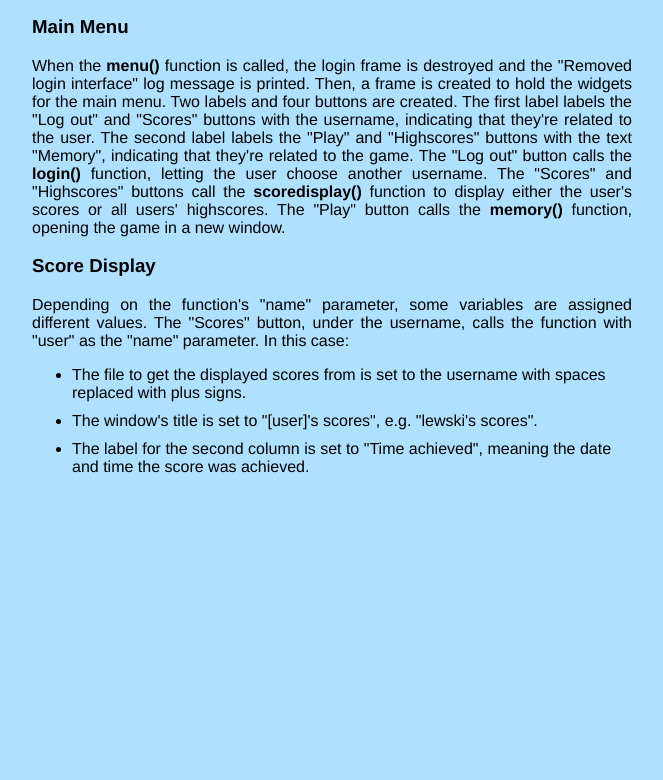
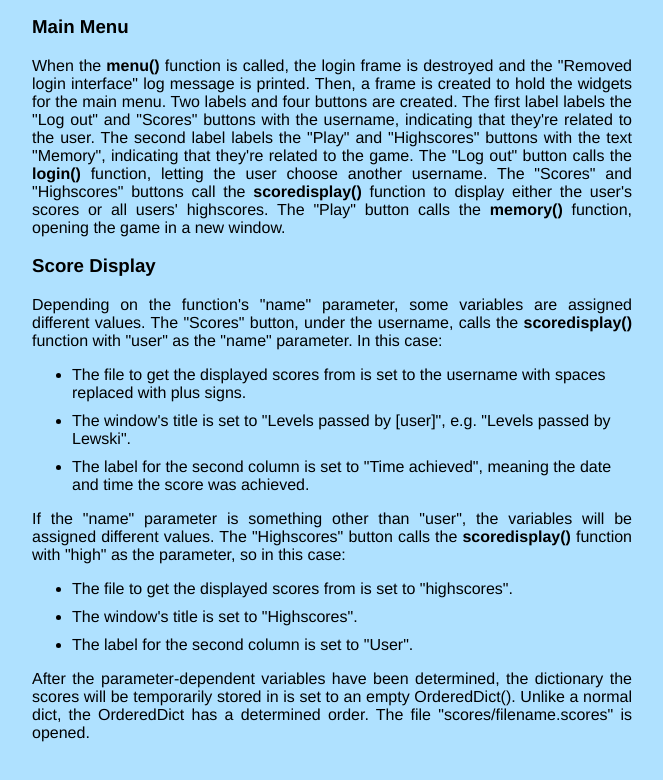
Before and after one commit to lewskii/Memory, a plain HTML site: page docs/index.html in a window 1280 px wide. Shown: the part 976-1756 px from the top of the page, without its empty margins (308-971 px from the left). Before the commit the page ends 1568 px from the top, so only its background shows below. Drawn offline with Linux system fonts and the light colour scheme.

Commit message:
Documentation progress and minor changes
Made progress with the documentation
Removed some useless leftover code
Made some small visual changes

```diff
--- a/docs/index.html
+++ b/docs/index.html
@@ -38,7 +38,6 @@
     It's recommended to run Memory.pyw when playing the game.
     The program prints an event log into the Python console. Run Memory.py instead of Memory.pyw to enable the console.
 </p>
-
 <hr />
 
 <h2>
@@ -92,15 +91,26 @@
 <h3>Score Display</h3>
 <p>
     Depending on the function's "name" parameter, some variables are assigned different values. The "Scores" button,
-    under the username, calls the function with "user" as the "name" parameter. In this case:
+    under the username, calls the <b>scoredisplay()</b> function with "user" as the "name" parameter. In this case:
 </p>
 <ul>
     <li>The file to get the displayed scores from is set to the username with spaces replaced with plus signs.</li>
-    <li>The window's title is set to "[user]'s scores", e.g. "lewski's scores".</li>
+    <li>The window's title is set to "Levels passed by [user]", e.g. "Levels passed by Lewski".</li>
     <li>The label for the second column is set to "Time achieved", meaning the date and time the score was achieved.</li>
 </ul>
 <p>
-
+    If the "name" parameter is something other than "user", the variables will be assigned different values.
+    The "Highscores" button calls the <b>scoredisplay()</b> function with "high" as the parameter, so in this case:
+</p>
+<ul>
+    <li>The file to get the displayed scores from is set to "highscores".</li>
+    <li>The window's title is set to "Highscores".</li>
+    <li>The label for the second column is set to "User".</li>
+</ul>
+<p>
+    After the parameter-dependent variables have been determined, the dictionary the scores will be temporarily stored in
+    is set to an empty OrderedDict(). Unlike a normal dict, the OrderedDict has a determined order.
+    The file "scores/filename.scores" is opened.
 </p>
 </body>
 </html>
```
Also changed, not shown: 2 other files.
